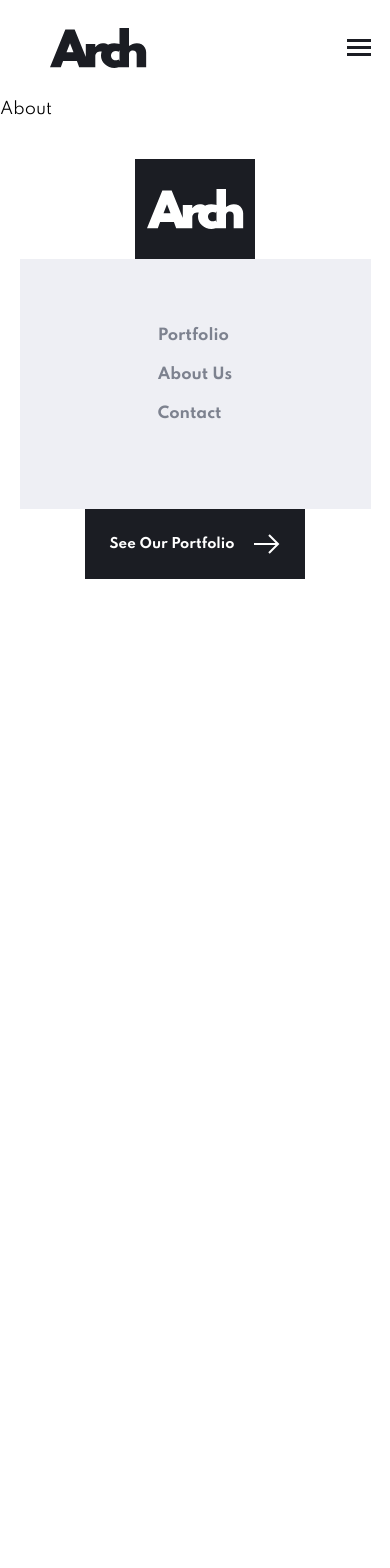
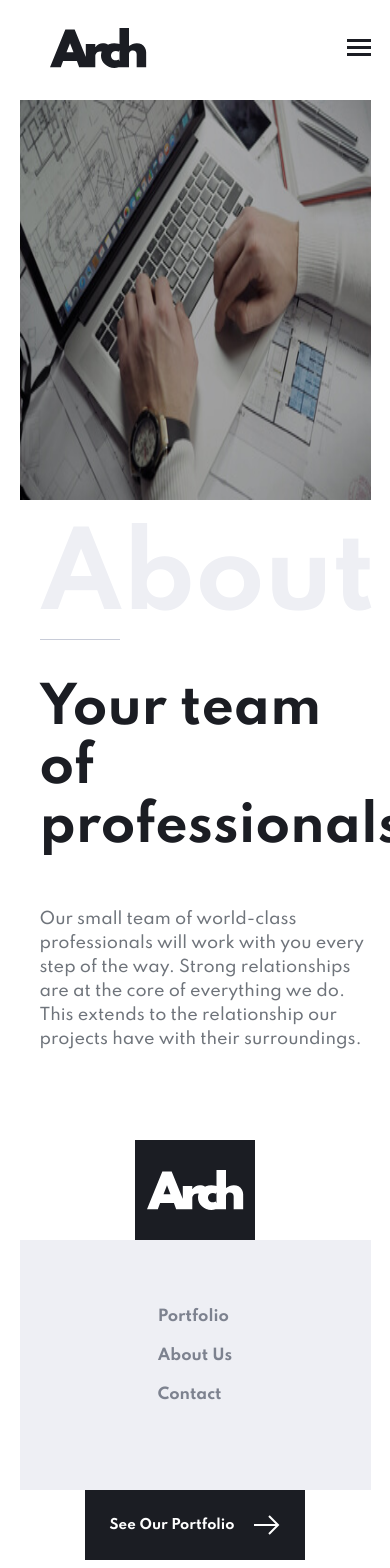
Before and after one commit to nejmimouhsine/arch-studio, a React (Create React App) app: page /about in a window 390 px wide. Shown: the top 1568 px of the page. Before the commit the page ends 844 px from the top, so only its background shows below. Built offline with nearby package versions, Linux system fonts and the light colour scheme.

Commit message:
Finish the hero component of about page full responsive

```diff
--- /dev/null
+++ b/src/components/hero/Hero.js
@@ -0,0 +1,28 @@
+import React from 'react';
+import './Hero.scss';
+
+const Hero = (props) => {
+    return (
+        <section className='hero'>
+            <div className='container hero_container'>
+                <div className='hero_img'>
+                    <picture>
+                        <source srcSet={`${props.imgMob} 1x`} media="(max-width: 500px)" />
+                        <source srcSet={`${props.imgTab} 1x`} media="(max-width: 1000px)" />
+                        <img
+                            srcSet={`${props.imgDesk} 2x`}
+                            alt="Arch Studio About Hero" />
+                    </picture>
+                </div>
+                <div className='hero_content'>
+                    <h2>{props.section}</h2>
+                    <div className='line'></div>
+                    <h3>{props.title}</h3>
+                    <p>{props.description}</p>
+                </div>
+            </div>
+        </section>
+    )
+}
+
+export default Hero
--- /dev/null
+++ b/src/components/hero/Hero.scss
@@ -0,0 +1,83 @@
+.hero {
+    width: 100%;
+    height: 800px;
+    overflow: hidden;
+    position: relative;
+
+    &_container {
+        display: flex;
+        height: 90%;
+    }
+
+    &_img {
+        width: 60%;
+        & img {
+            width: 100%;
+            height: 100%;
+        }
+    }
+
+    &_content {
+        transform: translateX(-100px);
+        position: absolute;
+        left: 40%;
+        width: 700px;
+        height: 500px;
+        align-self: flex-end;
+        background: #fff;
+        padding-left: 220px;
+        padding-top: 150px;
+
+        & h2 {
+            position: absolute;
+            top: -110px;
+            left: -20px;
+            font-size: 200px;
+            color: #EEEFF4;
+        }
+
+        & h3 {
+            font-size: 50px;
+            color: #1B1D23;
+            max-width: 100%;
+            margin-bottom: 50px;
+        }
+
+        & p {
+            max-width: 100%;
+            line-height: 1.5;
+            color: #6F747B;
+            font-weight: 500;
+        }
+    }
+}
+
+.line { margin-bottom: 40px; }
+
+@media only screen and (max-width: 1100px) {
+    .hero {
+        &_content { padding-left: 100px; }
+    }
+}
+
+@media only screen and (max-width: 1000px) {
+    .hero {
+        height: 1000px;
+        &_container { flex-direction: column; }
+
+        &_img { width: 100%; height: 60%; }
+
+        &_content {
+            transform: translate(0);
+            width: 100%;
+            position: static;
+            padding-top: 20px;
+            padding-left: 20px;
+            left: 35%;
+            & h2 {
+                position: static;
+                font-size: 100px;
+            }
+        }
+    }
+}
--- a/src/components/slider/Slider.js
+++ b/src/components/slider/Slider.js
@@ -21,7 +21,7 @@ const Slider = () => {
                 <div className='slider_hero'>
                     <picture>
                         <source srcSet={`${slide.imgMobile} 1x`} media="(max-width: 500px)" />
-                        <source srcSet={`${slide.imgTablet} 1x`} media="(min-width: 500px) and (max-width: 1000px)" />
+                        <source srcSet={`${slide.imgTablet} 1x`} media="(max-width: 1000px)" />
                         <img
                             srcSet={`${slide.imgDesktop} 2x`}
                             alt="Full Logo" />
--- a/src/index.css
+++ b/src/index.css
@@ -19,6 +19,12 @@ a {
     color: #000;
 }
 
+.line {
+    width: 80px;
+    height: 1px;
+    background: #C8CCD8;
+}
+
 @media only screen and (max-width: 1000px) {
     .container {
         width: 90%;
--- a/src/pages/About.js
+++ b/src/pages/About.js
@@ -1,9 +1,20 @@
 import React, { Fragment } from 'react';
+import Hero from '../components/hero/Hero';
+
+import AboutHero from '../assets/about/desktop/image-hero.jpg';
+import AboutHeroTablet from '../assets/about/tablet/image-hero.jpg';
+import AboutHeroMobile from '../assets/about/mobile/image-hero.jpg';
 
 const About = () => {
     return (
         <Fragment>
-            About
+            <Hero
+                imgDesk={AboutHero}
+                imgTab={AboutHeroTablet}
+                imgMob={AboutHeroMobile}
+                section='About'
+                title='Your team of professionals'
+                description='Our small team of world-class professionals will work with you every step of the way. Strong relationships are at the core of everything we do. This extends to the relationship our projects have with their surroundings.' />
         </Fragment>
     )
 }
```
Also changed, not shown: 1 other file (tests, documents, lock files or other folders).
